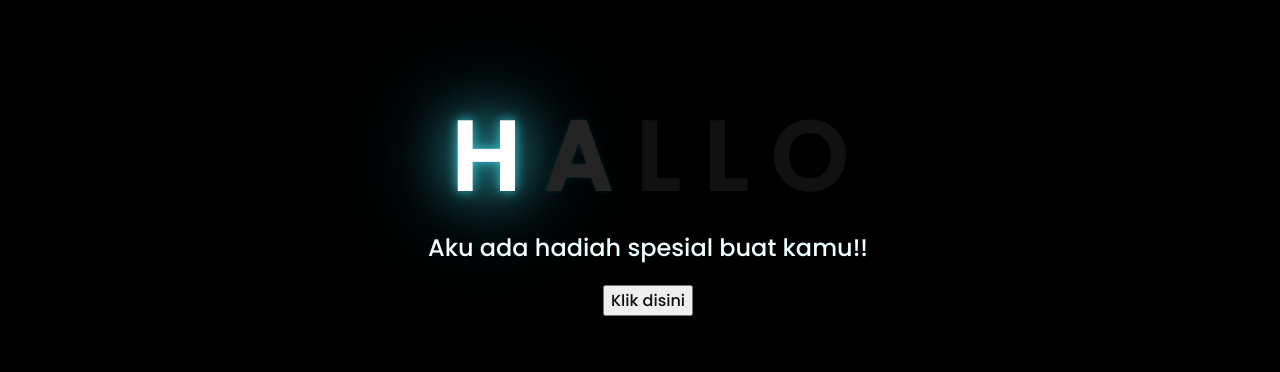
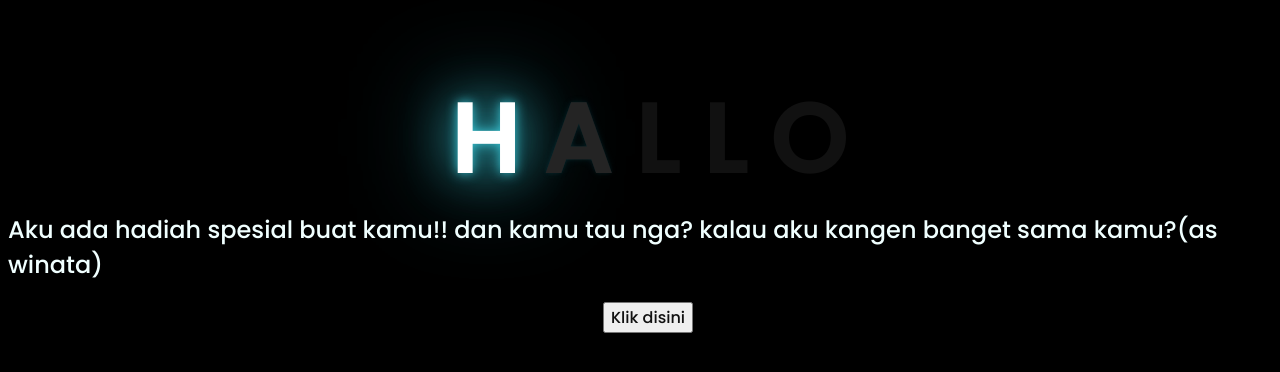
Before and after one commit to Wianzeldjamaries/JUNIEE, a plain HTML site: page index.html in a window 1280 px wide. Shown: the part 208-580 px from the top of the page. Drawn offline with Linux system fonts and the light colour scheme.

Commit message:
index.html

```diff
--- a/index.html
+++ b/index.html
@@ -18,7 +18,8 @@
         <span>O</span>
     </div>
     <div class="description">
-        <span>Aku ada hadiah spesial buat kamu!!</span>
+        <span>Aku ada hadiah spesial buat kamu!!
+        dan kamu tau nga? kalau aku kangen banget sama kamu?(as winata)</span>
     </div>
     <div class="button">
         <button>
```
